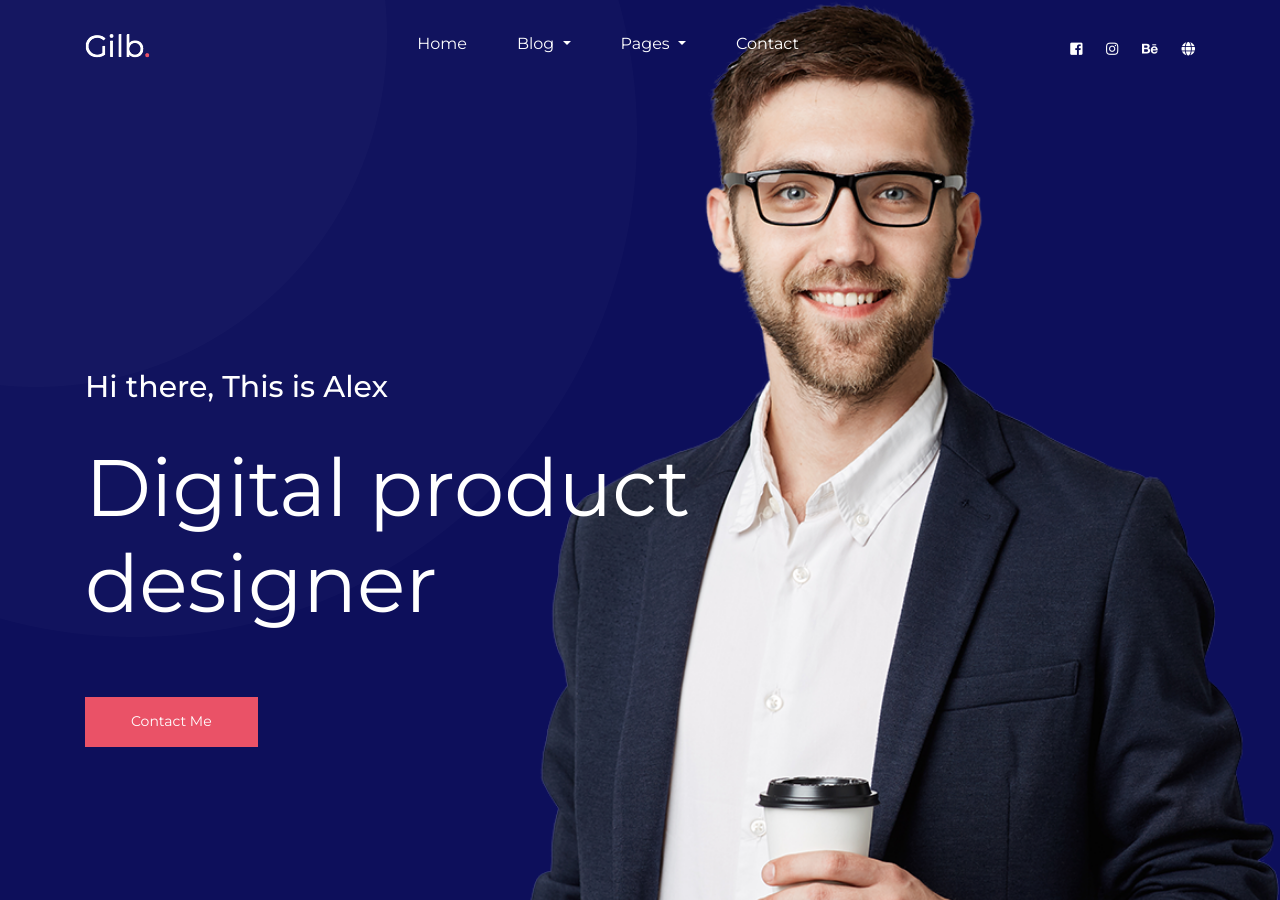
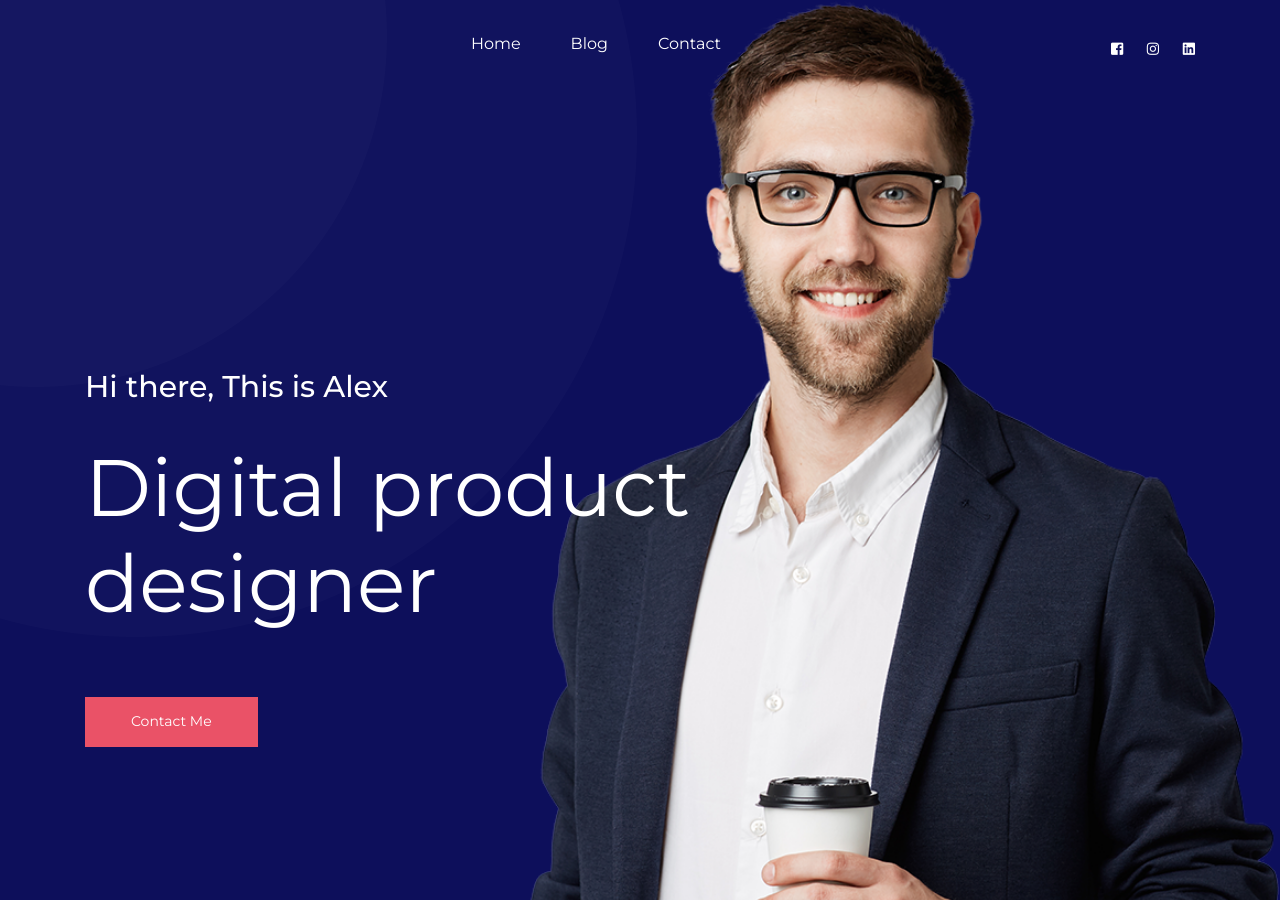
Before and after one commit to mraches/mraches.github.io, a Jekyll site: the page index.html, which Jekyll copies as it is, in a window 1280 px wide and 900 px high. Built offline with Jekyll 4.4.1, drawn with Linux system fonts in a browser that asks for light colours.

Commit message:
update header

```diff
--- a/index.html
+++ b/index.html
@@ -5,8 +5,8 @@
     <!-- Required meta tags -->
     <meta charset="utf-8">
     <meta name="viewport" content="width=device-width, initial-scale=1, shrink-to-fit=no">
-    <title>Gilb - Resume Template By Colorlib</title>
-    <link rel="icon" href="img/favicon.png">
+    <title>Rachel S Martin Portfolio</title>
+    <!--link rel="icon" href="img/favicon.png"-->
     <!-- Bootstrap CSS -->
     <link rel="stylesheet" href="css/bootstrap.min.css">
     <!-- animate CSS -->
@@ -35,7 +35,7 @@
             <div class="row align-items-center">
                 <div class="col-lg-12">
                     <nav class="navbar navbar-expand-lg navbar-light">
-                        <a class="navbar-brand" href="index.html"> <img src="img/logo.png" alt="logo"> </a>
+                        <a class="navbar-brand" href="index.html"> <!--img src="img/logo.png" alt="logo"--> </a>
                         <button class="navbar-toggler" type="button" data-toggle="collapse"
                             data-target="#navbarSupportedContent" aria-controls="navbarSupportedContent"
                             aria-expanded="false" aria-label="Toggle navigation">
@@ -48,22 +48,10 @@
                                     <a class="nav-link" href="index.html">Home</a>
                                 </li>
                                 <li class="nav-item dropdown">
-                                    <a class="nav-link dropdown-toggle" href="blog.html" id="navbarDropdown"
+                                    <a class="nav-link" href="blog.html" id="navbarDropdown"
                                         role="button" data-toggle="dropdown" aria-haspopup="true" aria-expanded="false">
                                         Blog
                                     </a>
-                                </li>
-                                <li class="nav-item dropdown">
-                                    <a class="nav-link dropdown-toggle" href="blog.html" id="navbarDropdown_1"
-                                        role="button" data-toggle="dropdown" aria-haspopup="true" aria-expanded="false">
-                                        pages
-                                    </a>
-                                    <div class="dropdown-menu" aria-labelledby="navbarDropdown_1">
-                                        <a class="dropdown-item" href="about.html"> about</a>
-                                        <a class="dropdown-item" href="portfolio.html">portfolio</a>
-                                        <a class="dropdown-item" href="portfolio_details.html">portfolio details</a>
-                                        <a class="dropdown-item" href="elements.html">Elements</a>
-                                    </div>
                                 </li>
                                 <li class="nav-item">
                                     <a class="nav-link" href="contact.html">Contact</a>
@@ -73,8 +61,7 @@
                         <div class="social_icon">
                             <a href="#"><i class="fab fa-facebook-square"></i></a>
                             <a href="#"><i class="fab fa-instagram"></i></a>
-                            <a href="#"><i class="fab fa-behance"></i></a>
-                            <a href="#"><i class="fas fa-globe"></i></a>
+                            <a href="#"><i class="fab fa-linkedin"></i></a>
                         </div>
                     </nav>
                 </div>
```
